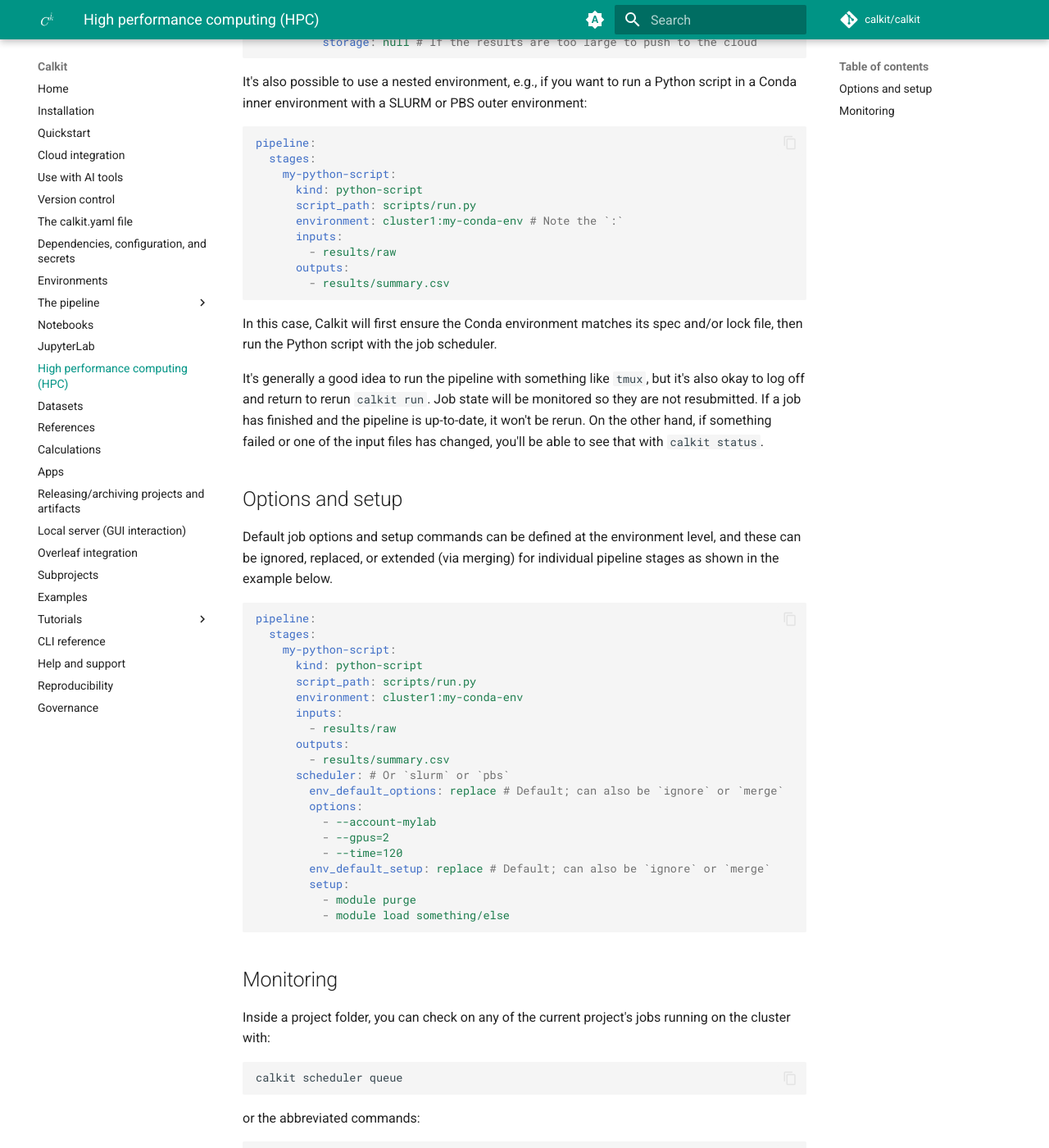
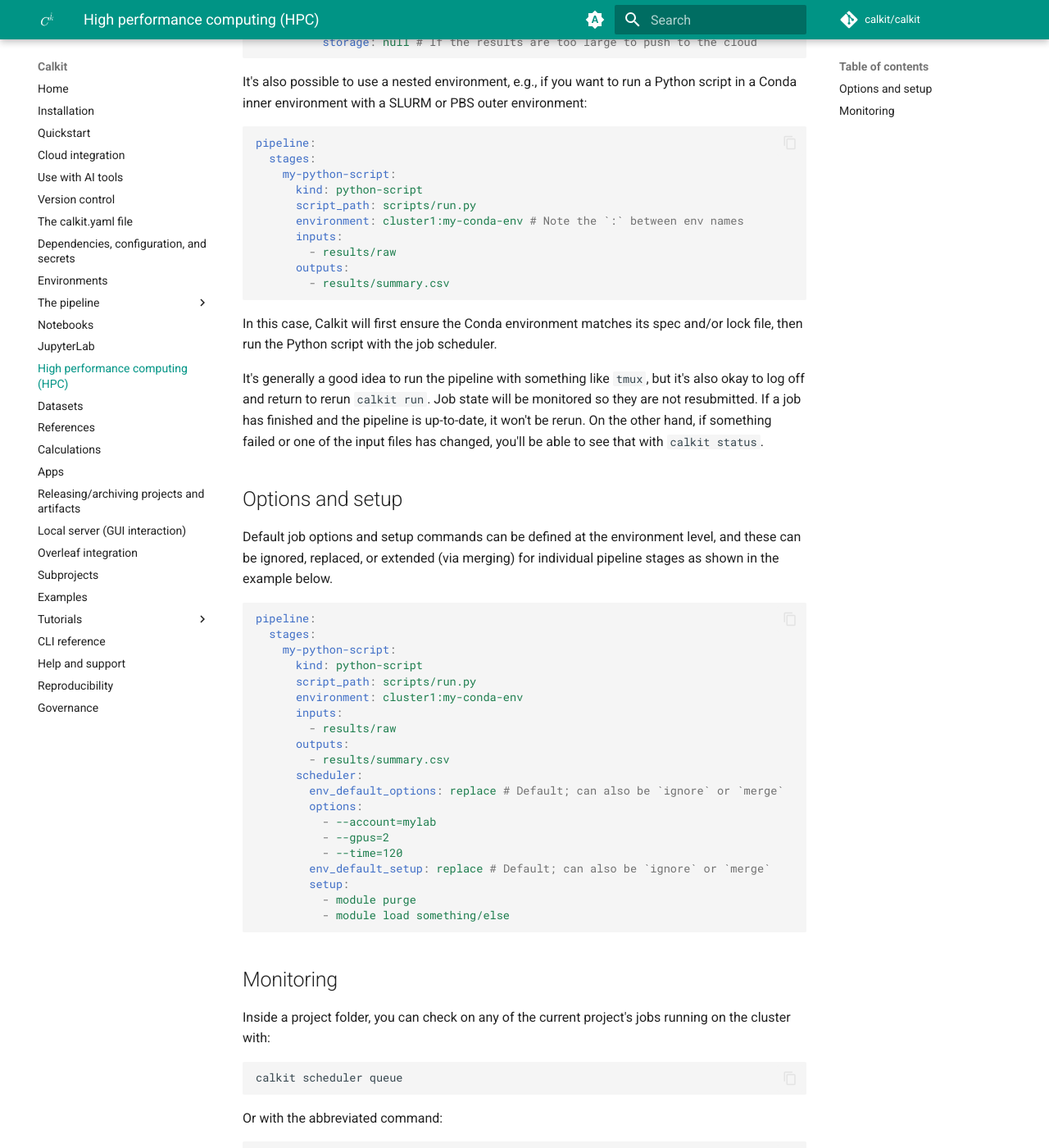
Before and after one commit to calkit/calkit, an MkDocs documentation site: the page built from docs/hpc.md, in a window 1280 px wide and 1400 px high, scrolled down 1233 px. Shown: the whole window at 82% size. Built offline with MkDocs 1.6.1 and Material for MkDocs 9.7.7, drawn with Linux system fonts in a browser that asks for light colours; comment, search, counter and statistics services are not loaded.

Commit message:
Correct docs

````diff
--- a/docs/hpc.md
+++ b/docs/hpc.md
@@ -71,7 +71,7 @@ pipeline:
     my-python-script:
       kind: python-script
       script_path: scripts/run.py
-      environment: cluster1:my-conda-env # Note the `:`
+      environment: cluster1:my-conda-env # Note the `:` between env names
       inputs:
         - results/raw
       outputs:
@@ -106,10 +106,10 @@ pipeline:
         - results/raw
       outputs:
         - results/summary.csv
-      scheduler: # Or `slurm` or `pbs`
+      scheduler:
         env_default_options: replace # Default; can also be `ignore` or `merge`
         options:
-          - --account-mylab
+          - --account=mylab
           - --gpus=2
           - --time=120
         env_default_setup: replace # Default; can also be `ignore` or `merge`
@@ -127,7 +127,7 @@ running on the cluster with:
 calkit scheduler queue
 ```
 
-or the abbreviated commands:
+Or with the abbreviated command:
 
 ```sh
 ck sch q
````
